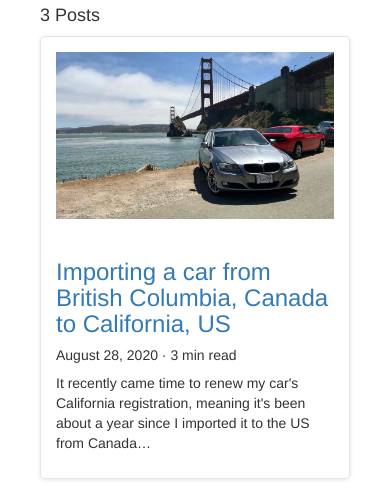
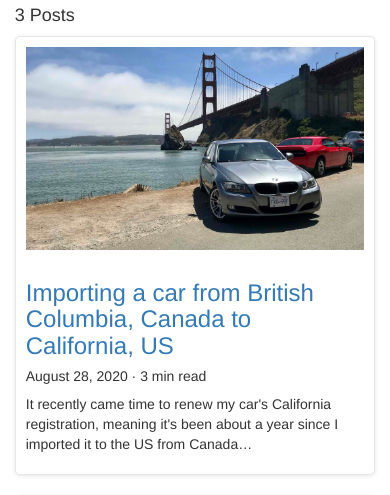
Before and after one commit to alihaghani/alihaghani.me, a Gatsby site: page /blog in a window 390 px wide. Shown: the part 54-549 px from the top of the page. Built offline with nearby package versions, Linux system fonts and the light colour scheme; Gatsby itself is replaced by a stand-in of ours.

Commit message:
Responsive styling updates.

```diff
--- a/src/styles/global.css
+++ b/src/styles/global.css
@@ -14,7 +14,7 @@
 .page-content{
   min-height: calc(100vh - 200px);
   margin: auto;
-  width: clamp(320px, 75vw, 940px);
+  width: clamp(320px, 95vw, 940px);
   padding: 50px 5px 50px 5px;
 }
 
@@ -42,6 +42,7 @@
 @media screen and (max-width: 600px) {
   .blog-post-preview-column {
     width: 100%;
+    padding: 5px;
   }
 }
 
```
